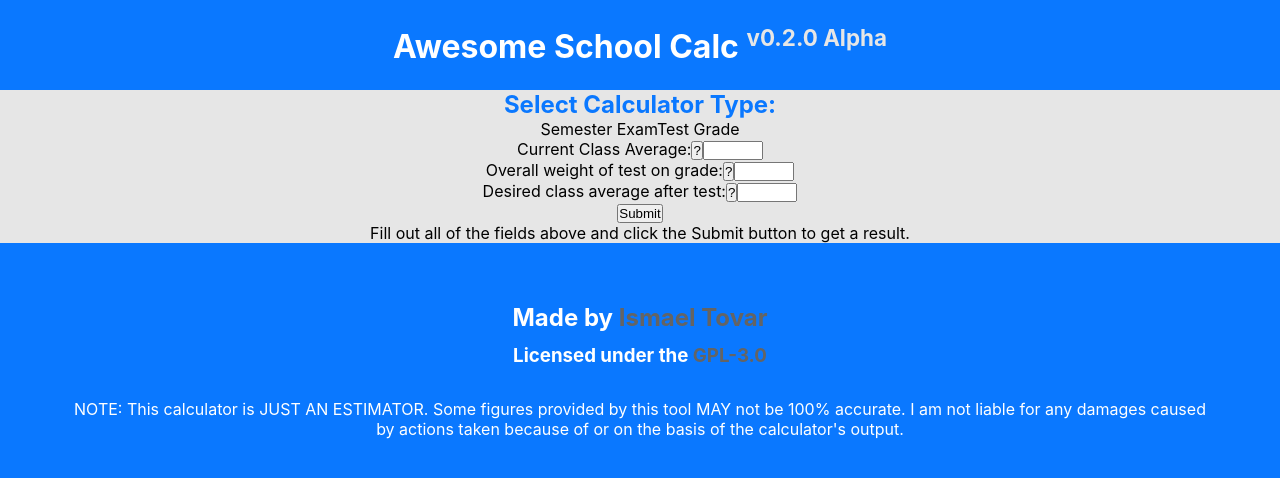
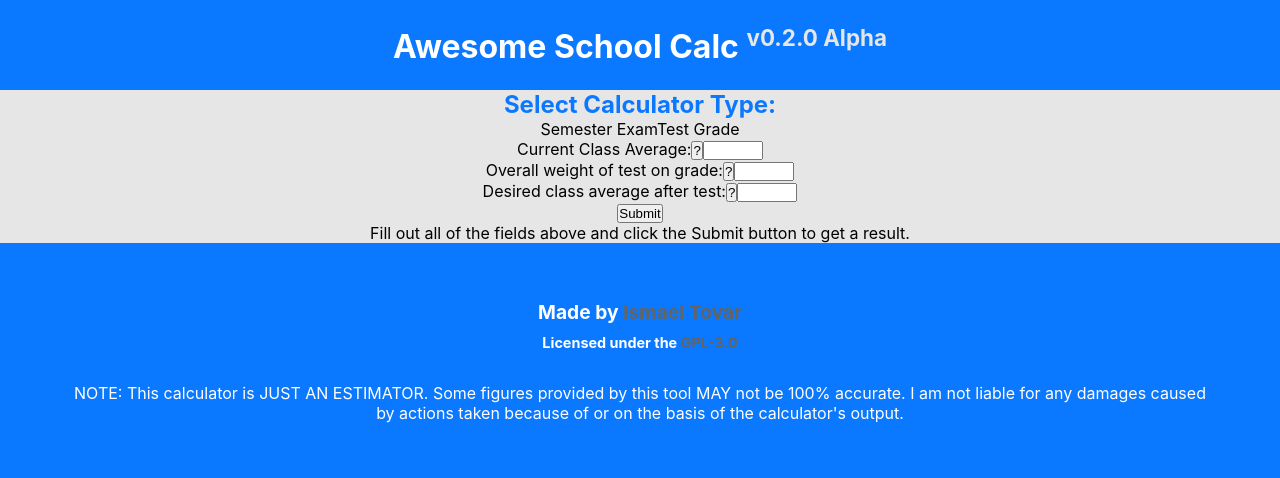
Before and after one commit to ismaeltech01/awesome-school-calc, a React (Create React App) app: page /test-grade in a window 1280 px wide. Shown: the top 478 px of the page. Built offline with nearby package versions, Linux system fonts and the light colour scheme.

Commit message:
Changed font size of footer text

```diff
--- a/src/css/Footer.css
+++ b/src/css/Footer.css
@@ -4,11 +4,13 @@ footer {
 }
 
 .author-txt {
+  font-size: 1.2em;
   color: var(--secondary-col);
   margin: .5em 1em;
 }
 
 .license-txt {
+  font-size: .9em;
   color: var(--secondary-col);
   margin: .5em 1em;
 }
```
